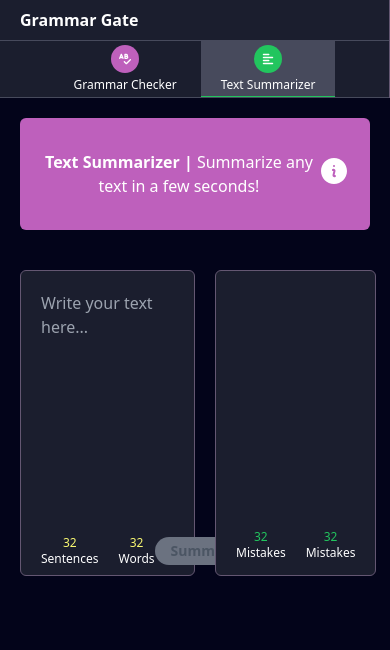
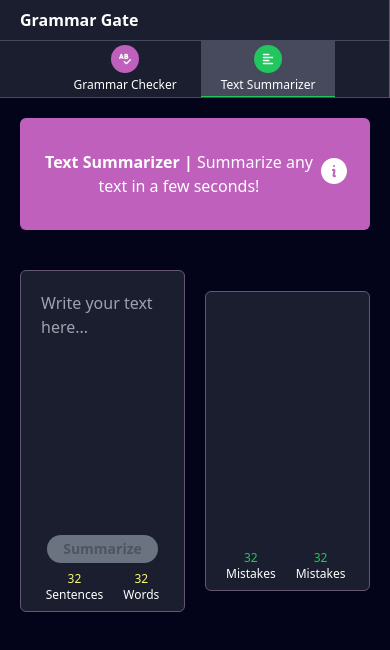
Before and after one commit to GabrielCarames/grammar-gate, a Next.js app: page /text-summarizer in a window 390 px wide. Shown: the top 650 px of the page. Built offline with nearby package versions, Linux system fonts and the light colour scheme; no server answers.

Commit message:
fix: fix text-summarizer responsive style

```diff
--- a/src/components/SummarizedText.tsx
+++ b/src/components/SummarizedText.tsx
@@ -2,7 +2,7 @@
 
 const SummarizedText = ({ children }: { children: React.ReactNode }) => {
   return (
-    <section className="flex flex-col border border-gray-2 bg-gray-1 rounded-md w-[50%]">
+    <section className="flex flex-col border border-gray-2 bg-gray-1 rounded-md flex-1">
       {children}
     </section>
   )
--- a/src/components/SummarizerTextareaFooter.tsx
+++ b/src/components/SummarizerTextareaFooter.tsx
@@ -3,8 +3,8 @@
 
 export default function SummarizerTextareaFooter() {
   return (
-    <div className="w-full h-max flex justify-between items-center px-5 py-2">
-      <div className="w-full h-max flex gap-5">
+    <div className="w-full h-max flex flex-col-reverse md:flex-row justify-cente gap-y-2 md:justify-between items-center px-5 py-2">
+      <div className="w-full h-max flex justify-center md:justify-start gap-5">
         <TextareaSpan text="Sentences" data={32} />
         <TextareaSpan text="Words" data={32} />
       </div>
--- a/src/pages/text-summarizer/index.tsx
+++ b/src/pages/text-summarizer/index.tsx
@@ -23,8 +23,8 @@
                 title="Text Summarizer"
                 description="Summarize any text in a few seconds!"
               />
-              <div className="w-full flex gap-5">
-                <TextareaSection.TextareaWrapper className="!w-[50%]">
+              <div className="w-full flex flex-wrap items-center justify-center gap-5">
+                <TextareaSection.TextareaWrapper className="flex-1">
                   <SummarizerTextareaFooter />
                 </TextareaSection.TextareaWrapper>
                 <SummarizedText>
```
